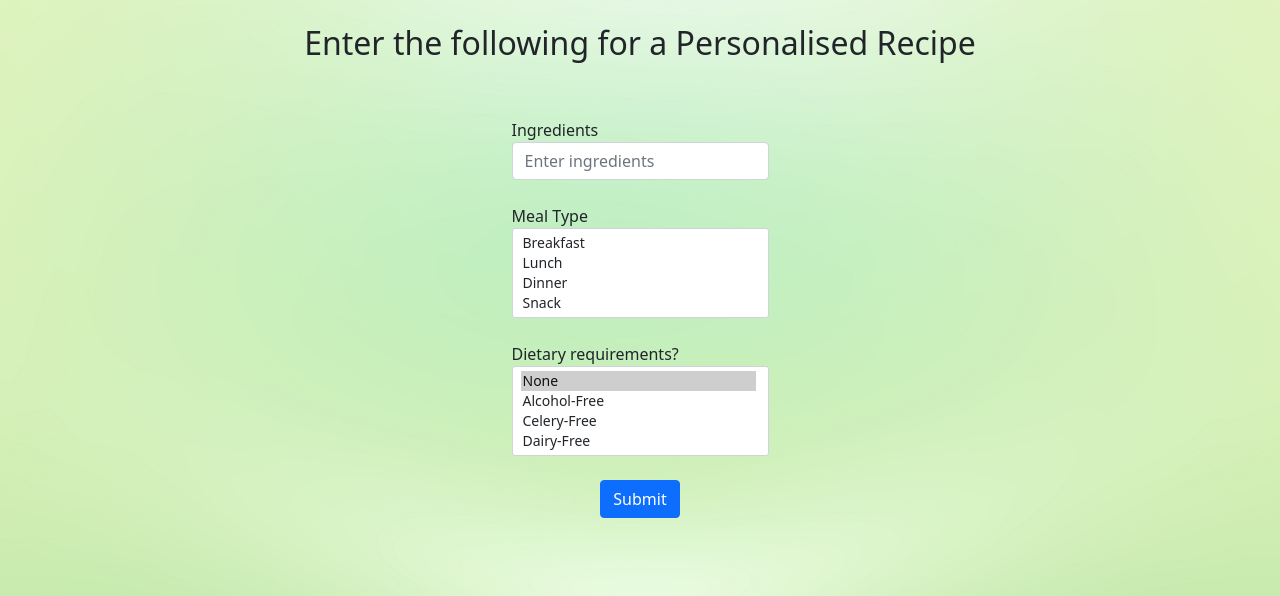
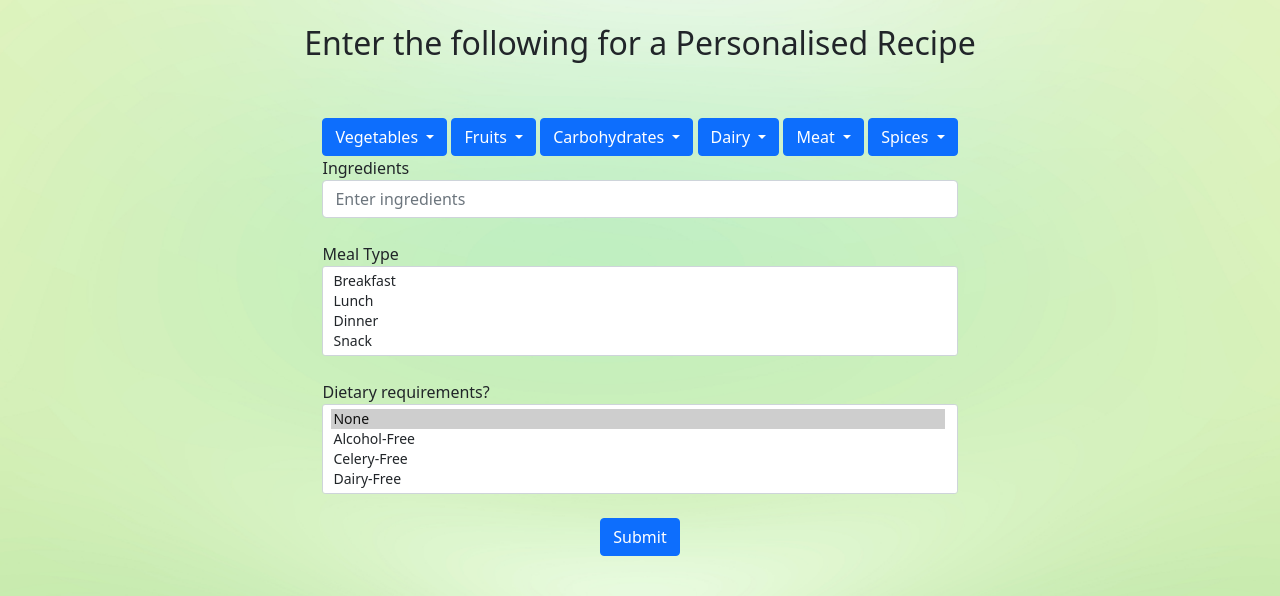
Before and after one commit to Mohsin272/Y4-Final-Project, a Flask app: page /recipe in a window 1280 px wide. Shown: the part 56-652 px from the top of the page. Run offline with Flask 2, Linux system fonts and the light colour scheme; some libraries are stand-ins or nearby versions.

Commit message:
added dropdown menu for food categories

```diff
--- a/templates/edamam.html
+++ b/templates/edamam.html
@@ -10,11 +10,103 @@
   background-size: cover;
   position: relative;
   }
+  .dropdown{
+    width: 100%;
+    text-align: center;
+}
 </style>
 <div class="d-flex justify-content-center">
   <div class="text-left">
     <br>
     <form method="post">
+        <div class="btn-group" role="group">
+          <button id="btnGroupDrop1" type="button" class="btn btn-primary dropdown-toggle" data-bs-toggle="dropdown" aria-expanded="false">
+            Vegetables
+          </button>
+          <ul class="dropdown-menu" aria-labelledby="btnGroupDrop1">
+            <div class="form-check">
+              <input class="form-check-input" type="checkbox" value="potato" id="flexCheckDefault">
+              <label class="form-check-label" for="flexCheckDefault">
+                Potatoes
+              </label>
+            </div>
+            <div class="form-check">
+              <input class="form-check-input" type="checkbox" value="onion" id="flexCheckDefault">
+              <label class="form-check-label" for="flexCheckDefault">
+                Onions
+              </label>
+            </div>
+            <div class="form-check">
+              <input class="form-check-input" type="checkbox" value="carrot" id="flexCheckDefault">
+              <label class="form-check-label" for="flexCheckDefault">
+                Carrots
+              </label>
+            </div>
+            <div class="form-check">
+              <input class="form-check-input" type="checkbox" value="mushroom" id="flexCheckDefault">
+              <label class="form-check-label" for="flexCheckDefault">
+                Mushrooms
+              </label>
+            </div>
+          </ul>
+        </div>
+        <div class="btn-group" role="group">
+          <button id="btnGroupDrop1" type="button" class="btn btn-primary dropdown-toggle" data-bs-toggle="dropdown" aria-expanded="false">
+            Fruits
+          </button>
+          <ul class="dropdown-menu" aria-labelledby="btnGroupDrop1">
+            <li><div class="form-check">
+              <input class="form-check-input" type="checkbox" value="" id="flexCheckDefault">
+              <label class="form-check-label" for="flexCheckDefault">
+                Default checkbox
+              </label>
+            </div></li>
+            <li><div class="form-check">
+              <input class="form-check-input" type="checkbox" value="" id="flexCheckDefault">
+              <label class="form-check-label" for="flexCheckDefault">
+                Default checkbox
+              </label>
+            </div></li>
+          </ul>
+        </div>
+        <div class="btn-group" role="group">
+          <button id="btnGroupDrop1" type="button" class="btn btn-primary dropdown-toggle" data-bs-toggle="dropdown" aria-expanded="false">
+            Carbohydrates
+          </button>
+          <ul class="dropdown-menu" aria-labelledby="btnGroupDrop1">
+            <li><a class="dropdown-item" href="#">Dropdown link</a></li>
+            <li><a class="dropdown-item" href="#">Dropdown link</a></li>
+          </ul>
+        </div>
+
+        <div class="btn-group" role="group">
+          <button id="btnGroupDrop1" type="button" class="btn btn-primary dropdown-toggle" data-bs-toggle="dropdown" aria-expanded="false">
+            Dairy
+          </button>
+          <ul class="dropdown-menu" aria-labelledby="btnGroupDrop1">
+            <li><a class="dropdown-item" href="#">Dropdown link</a></li>
+            <li><a class="dropdown-item" href="#">Dropdown link</a></li>
+          </ul>
+        </div>
+        <div class="btn-group" role="group">
+          <button id="btnGroupDrop1" type="button" class="btn btn-primary dropdown-toggle" data-bs-toggle="dropdown" aria-expanded="false">
+            Meat
+          </button>
+          <ul class="dropdown-menu" aria-labelledby="btnGroupDrop1">
+            <li><a class="dropdown-item" href="#">Dropdown link</a></li>
+            <li><a class="dropdown-item" href="#">Dropdown link</a></li>
+          </ul>
+        </div>
+        <div class="btn-group" role="group">
+          <button id="btnGroupDrop1" type="button" class="btn btn-primary dropdown-toggle" data-bs-toggle="dropdown" aria-expanded="false">
+            Spices
+          </button>
+          <ul class="dropdown-menu" aria-labelledby="btnGroupDrop1">
+            <li><a class="dropdown-item" href="#">Dropdown link</a></li>
+            <li><a class="dropdown-item" href="#">Dropdown link</a></li>
+          </ul>
+        </div>
+
       <div class="form-group w-35">
         <label for="ingredientsinput">Ingredients</label>
         <br>
```
Also changed, not shown: templates/results.html (+22 -0 lines).
